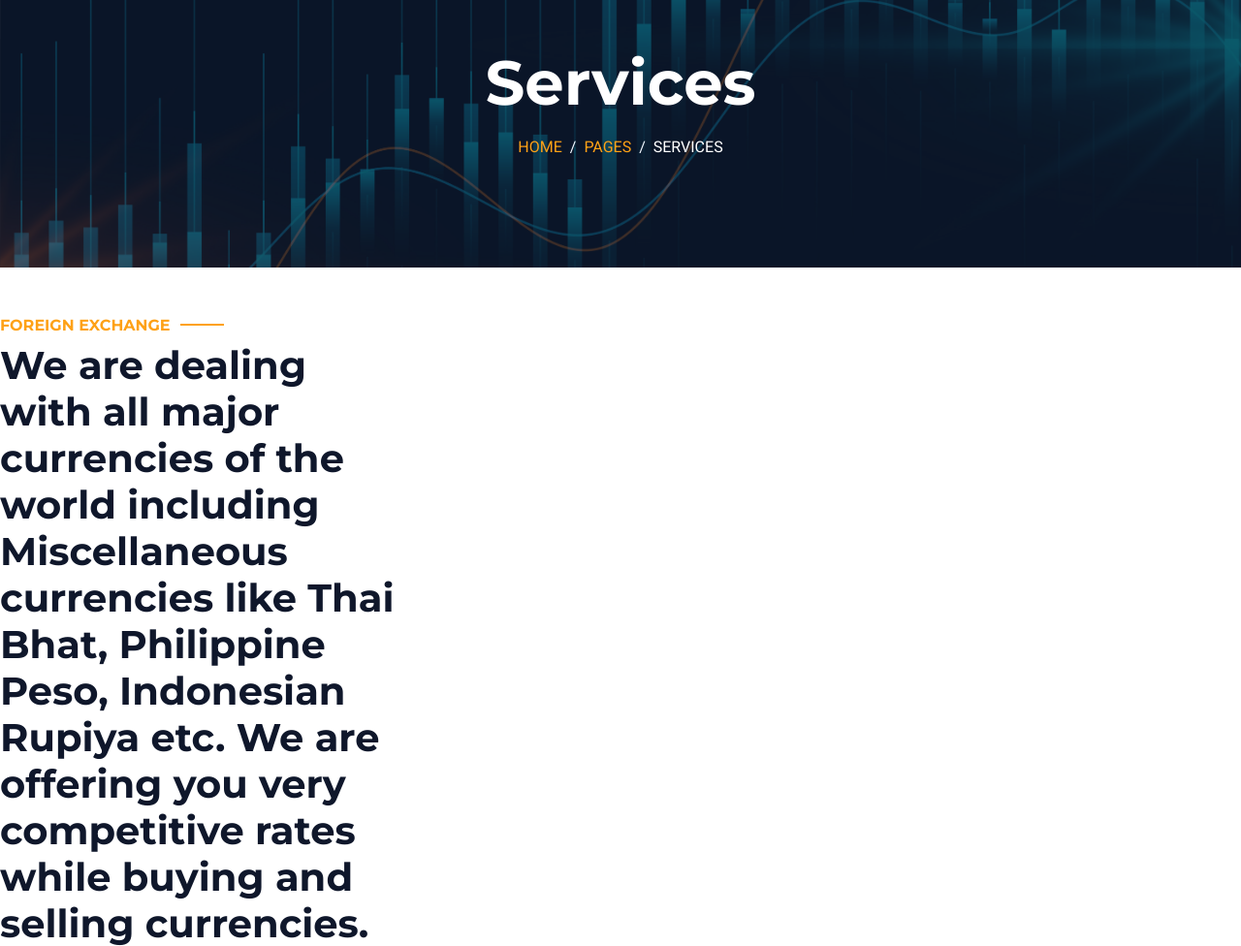
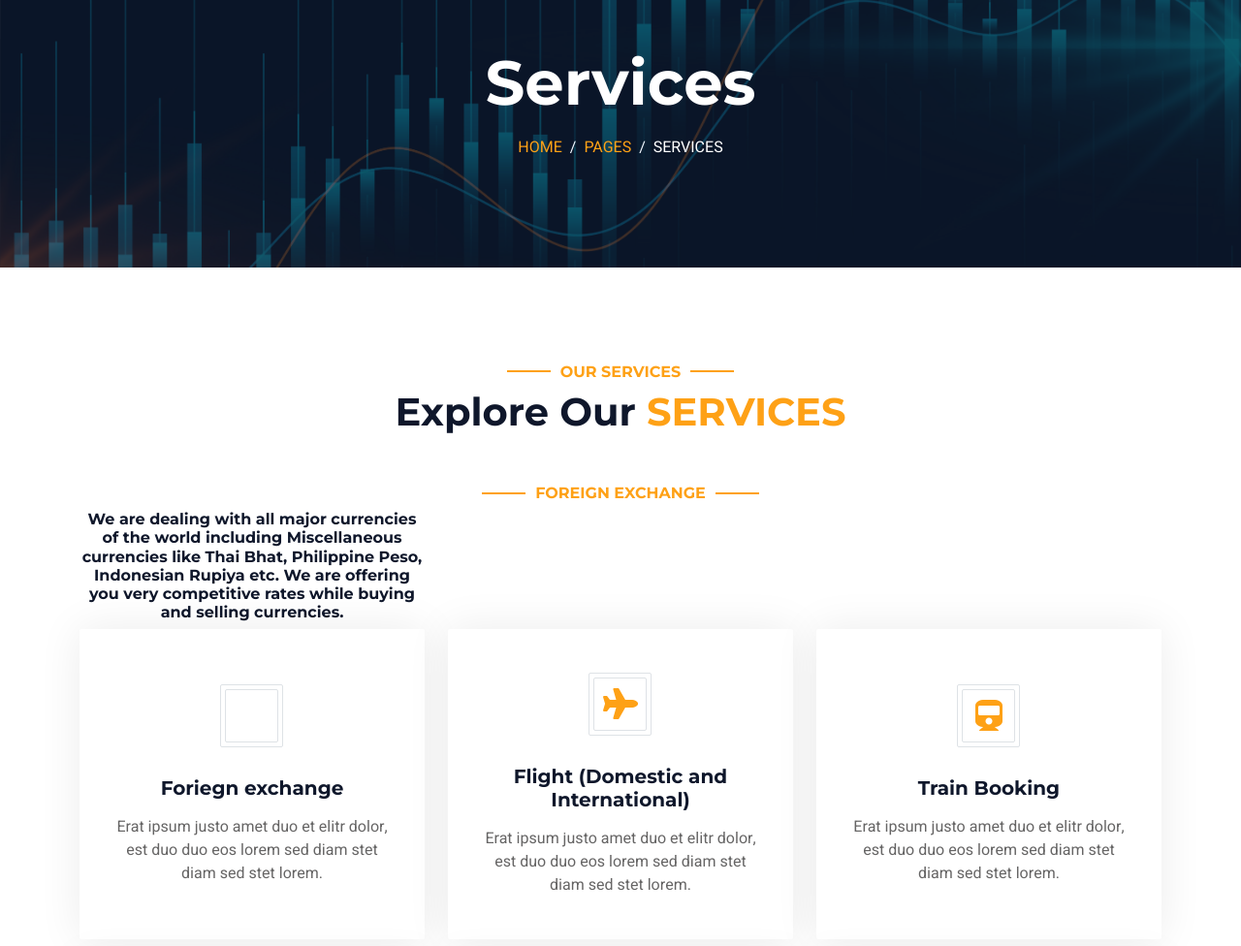
Before and after one commit to nicksdev29/forexWeb, a PHP site: page /service.php in a window 1280 px wide. Shown: the part 115-1091 px from the top of the page at 97% size. Run offline with PHP 8.4, Linux system fonts and the light colour scheme; some libraries are stand-ins or nearby versions.

Commit message:
edit in service

```diff
--- a/service.php
+++ b/service.php
@@ -67,19 +67,23 @@
 
 
         <!-- Service Start -->
-        <h6 class="section-title text-center text-primary text-uppercase">Foreign Exchange</h6>
-        <div class="row g-4">
-                    <div class="col-lg-4 col-md-6 wow fadeInUp" data-wow-delay="0.1s">
-                        <h1> We are dealing with all major currencies of the world including Miscellaneous currencies like Thai Bhat, Philippine Peso, Indonesian Rupiya etc. We are offering you very competitive rates while buying and selling currencies.</h1>
-                    </div>
-                    </div>
+
 
         <div class="container-xxl py-5">
             <div class="container">
                 <div class="text-center wow fadeInUp" data-wow-delay="0.1s">
                     <h6 class="section-title text-center text-primary text-uppercase">Our Services</h6>
                     <h1 class="mb-5">Explore Our <span class="text-primary text-uppercase">Services</span></h1>
+
+                    <h6 class="section-title text-center text-primary text-uppercase">Foreign Exchange</h6>
+                      <div class="row g-4">
+                    <div class="col-lg-4 col-md-6 wow fadeInUp" data-wow-delay="0.1s">
+                        <h6> We are dealing with all major currencies of the world including Miscellaneous currencies like Thai Bhat, Philippine Peso, Indonesian Rupiya etc. We are offering you very competitive rates while buying and selling currencies.</h6>
+                    </div>
+                    </div>
                 </div>
+
+
                 <div class="row g-4">
                     <div class="col-lg-4 col-md-6 wow fadeInUp" data-wow-delay="0.1s">
                         <a class="service-item rounded" href="">
```
